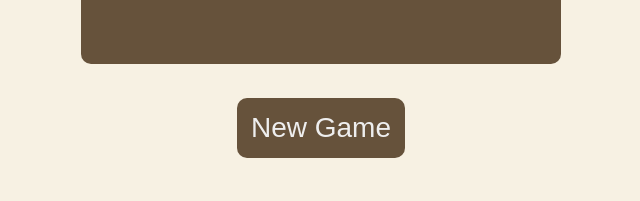
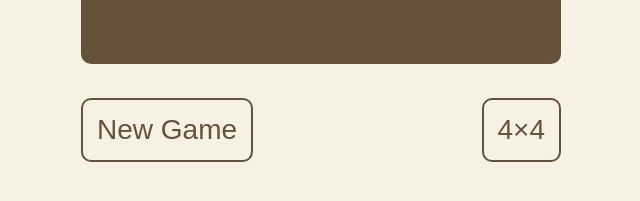
Before and after one commit to mrhanna/2048, a React (Vite) app: page / in a window 1280 px wide. Shown: the part 517-718 px from the top of the page, without its empty margins (319-959 px from the left). Built offline with nearby package versions, Linux system fonts and the light colour scheme.

Commit message:
Added grid resizing component to menu bar

```diff
--- a/src/App.tsx
+++ b/src/App.tsx
@@ -35,7 +35,7 @@ function App() {
           <ScoreDisplay {...state.game.score} />
         }
         <Grid grid={state.game.grid} />
-        <MenuBar isGameOver={state.game.isGameOver} />
+        <MenuBar />
       </AppWrapper>
     </AppContext.Provider>
   )
--- /dev/null
+++ b/src/features/ui/GridSizeSelector.tsx
@@ -0,0 +1,90 @@
+import { useRef, useState } from "react";
+import MenuButton from "./MenuButton";
+import { useAppDispatch, useAppState } from "../../app/AppContext";
+import styled from "styled-components";
+import useClickOutside from "./useClickOutside";
+import config from "../../app/config";
+import { openModal } from "./uiActions";
+import { newGame } from "../game/gameActions";
+
+const Wrapper = styled.div`
+    position: relative;
+`
+
+const SliderContainer = styled.div`
+    position: absolute;
+    background-color: rgb(65, 52, 37);
+    border-radius: 5px;
+    box-shadow: rgba(149, 157, 165, 0.2) 0px 8px 24px;
+    bottom: 100%;
+    padding: .5em;
+    right: 0;
+    z-index: 100;
+`
+
+const formatGridSize = (n: number) => `${n}\u00D7${n}`;
+
+export default function GridSizeSelector() {
+    const gridSize = useAppState().game.grid.length;
+
+    const [isSliderDisplaying, setSliderDisplaying] = useState(false);
+    const [localSliderValue, setLocalSliderValue] = useState(gridSize);
+
+    const sliderContainerRef = useRef(null);
+    useClickOutside(sliderContainerRef, () => { setSliderDisplaying(false) });
+
+    const dispatch = useAppDispatch();
+
+    const handleSetGridSize = () => {
+        dispatch(openModal(
+            {
+                message: `All progress will be lost. Change the grid to ${formatGridSize(localSliderValue)} and start a new game?`,
+                confirm: {
+                    text: 'New Game',
+                    action: newGame(localSliderValue),
+                }
+            }
+        ));
+    };
+
+    return (
+        <Wrapper ref={sliderContainerRef}>
+            <MenuButton
+                onClick={() => {
+                    setSliderDisplaying(!isSliderDisplaying);
+                    setLocalSliderValue(gridSize);
+                }}
+                className={isSliderDisplaying ? 'primary' : 'secondary'}
+            >{formatGridSize(gridSize)}</MenuButton>
+
+            {isSliderDisplaying &&
+                <SliderContainer>
+                    <div>
+                        <input
+                            type="range"
+                            value={localSliderValue}
+                            min={config.minGridSize}
+                            max={config.maxGridSize}
+                            onChange={(e) => {
+                                setLocalSliderValue(+e.target.value)
+                            }}
+                            list="sizes"
+                            step={1}
+                        />
+                        <datalist id="sizes">
+                            {Array.from({ length: config.maxGridSize - config.minGridSize + 1 }, (_, i) => i + config.minGridSize)
+                                .map((n) => <option key={n} value={n} />)}
+                        </datalist>
+                    </div>
+                    <div style={{ display: 'flex', justifyContent: 'space-between', color: '#eee' }}>
+                        <div>{formatGridSize(localSliderValue)}</div>
+                        <button
+                            disabled={localSliderValue === gridSize && true}
+                            onClick={handleSetGridSize}
+                        >Set</button>
+                    </div>
+                </SliderContainer>
+            }
+        </Wrapper>
+    )
+}
--- a/src/features/ui/MenuBar.tsx
+++ b/src/features/ui/MenuBar.tsx
@@ -1,48 +1,22 @@
 import styled from "styled-components"
 import { newGame } from "../game/gameActions";
-import { useAppDispatch } from "../../app/AppContext";
+import { useAppDispatch, useAppState } from "../../app/AppContext";
 import { openModal } from "./uiActions";
+import MenuButton from "./MenuButton";
+import GridSizeSelector from "./GridSizeSelector";
 
 const MenuBarWrapper = styled.div`
     display: flex;
     padding: 1em 0;
-    justify-content: center;
+    justify-content: space-between;
+    gap: 1em;
 `
 
-const MenuButton = styled.button`
-    display: block;
-    padding: .5em;
-    font-size: inherit;
-    border-radius: 10px;
-    transition: outline .1s;
-
-    &:hover {
-        outline: 5px solid #333;
-    }
-
-    &.primary {
-        background-color: rgb(102, 82, 59);
-        color: #eee;
-        border: none;
-    }
-
-    &.secondary {
-        background: none;
-        border: 2px solid rgb(102, 82, 59);
-        color: rgb(102, 82, 59);
-    }
-`
-
-interface MenuBarProps {
-    isGameOver?: boolean,
-}
-
-export default function MenuBar(
-    props: MenuBarProps = { isGameOver: false }
-) {
+export default function MenuBar() {
+    const state = useAppState();
     const dispatch = useAppDispatch();
 
-    const handleNewGameClicked = props.isGameOver ?
+    const handleNewGameClicked = state.game.isGameOver || state.game.score.current === 0 ?
         () => { dispatch(newGame()) }
         :
         () => {
@@ -60,7 +34,8 @@ export default function MenuBar(
 
     return (
         <MenuBarWrapper>
-            <MenuButton className="primary" onClick={handleNewGameClicked}>New Game</MenuButton>
+            <MenuButton className="secondary" onClick={handleNewGameClicked}>New Game</MenuButton>
+            <GridSizeSelector />
         </MenuBarWrapper>
     );
 }
--- /dev/null
+++ b/src/features/ui/MenuButton.tsx
@@ -0,0 +1,27 @@
+import styled from "styled-components";
+
+const MenuButton = styled.button`
+    display: block;
+    padding: .5em;
+    font-size: inherit;
+    border-radius: 10px;
+    transition: transform .1s ease-out, background .1s, color .1s;
+
+    &:hover {
+        transform: scale(1.1);
+    }
+
+    &.primary {
+        background-color: rgb(102, 82, 59);
+        color: #eee;
+        border: none;
+    }
+
+    &.secondary {
+        background: none;
+        border: 2px solid rgb(102, 82, 59);
+        color: rgb(102, 82, 59);
+    }
+`
+
+export default MenuButton;
--- /dev/null
+++ b/src/features/ui/useClickOutside.ts
@@ -0,0 +1,24 @@
+import { useEffect } from "react";
+
+export default function useClickOutside<T extends HTMLElement>(
+    ref: React.RefObject<T | null>,
+    handler: (e?: TouchEvent | MouseEvent) => void,
+): void {
+    useEffect(() => {
+        const handleClickOutside = (e: TouchEvent | MouseEvent) => {
+            if (!ref.current || ref.current.contains(e.target as Node)) {
+                return;
+            }
+
+            handler(e);
+        };
+
+        document.addEventListener('click', handleClickOutside);
+        document.addEventListener('touchstart', handleClickOutside);
+
+        return () => {
+            document.removeEventListener('click', handleClickOutside);
+            document.removeEventListener('touchstart', handleClickOutside);
+        };
+    }, [ref, handler])
+}
```
